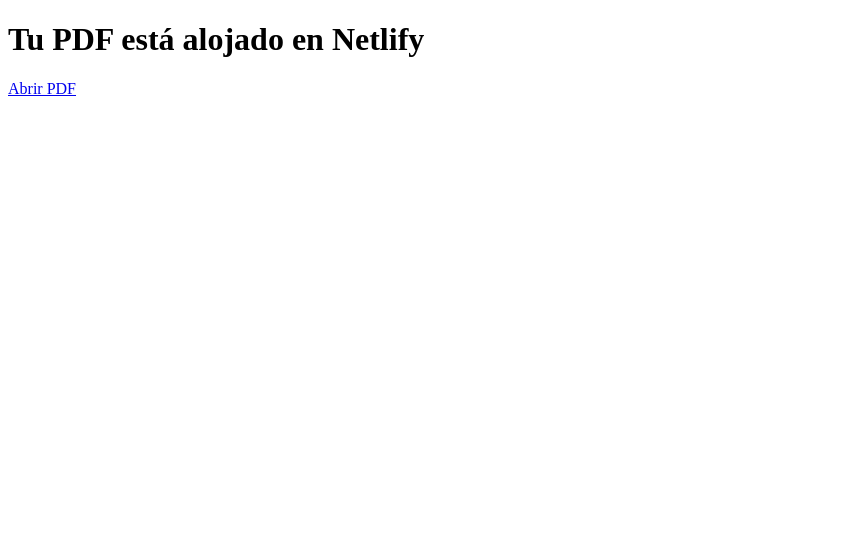
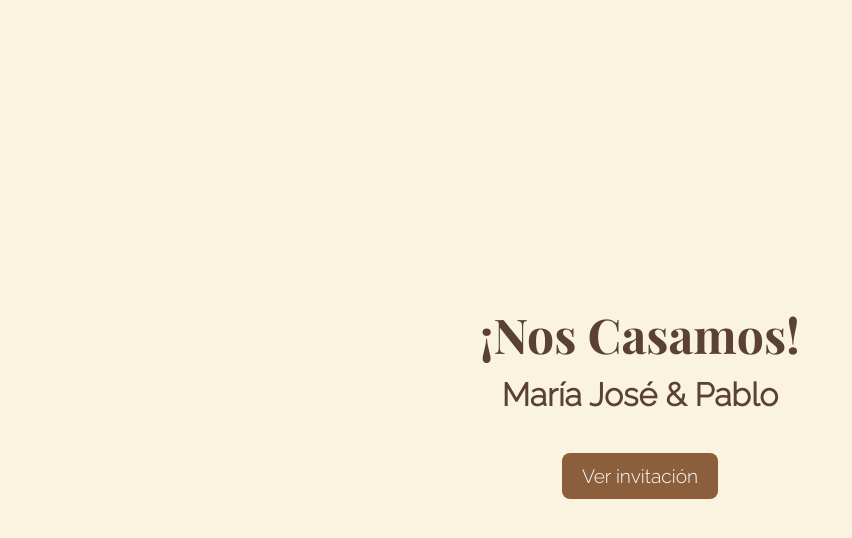
Before and after one commit to vcrolack/pablo-invite, a plain HTML site: page public/index.html in a window 1280 px wide. Shown: the whole page, without its empty margins (0-852 px from the left). Drawn offline with nearby package versions, Linux system fonts and the light colour scheme.

Commit message:
feat: add landing to redirect

```diff
--- a/public/index.html
+++ b/public/index.html
@@ -3,10 +3,70 @@
   <head>
     <meta charset="UTF-8" />
     <meta name="viewport" content="width=device-width, initial-scale=1.0" />
-    <title>PDF alojado en Netlify</title>
+    <title>Nos Casamos - María José & Pablo</title>
+    <style>
+      /* Fuentes elegantes */
+      @import url("https://fonts.googleapis.com/css2?family=Playfair+Display:wght@700&family=Raleway:wght@300&display=swap");
+
+      /* Estilos generales */
+      * {
+        margin: 0;
+        padding: 0;
+        box-sizing: border-box;
+      }
+
+      body {
+        background: #faf3e0; /* Fondo cálido */
+        color: #5a4035; /* Tono elegante */
+        font-family: "Raleway", sans-serif;
+        display: flex;
+        justify-content: center;
+        align-items: center;
+        height: 100vh;
+        text-align: center;
+      }
+
+      .container {
+        max-width: 600px;
+        padding: 20px;
+      }
+
+      h1 {
+        font-family: "Playfair Display", serif;
+        font-size: 3rem;
+        margin-bottom: 10px;
+      }
+
+      .names {
+        font-size: 2rem;
+        font-weight: bold;
+        margin-bottom: 20px;
+      }
+
+      .cta-button {
+        background: #8b5e3c;
+        color: white;
+        padding: 12px 20px;
+        text-decoration: none;
+        font-size: 1.2rem;
+        border-radius: 8px;
+        display: inline-block;
+        margin-top: 20px;
+        transition: background 0.3s;
+      }
+
+      .cta-button:hover {
+        background: #6d4830;
+      }
+    </style>
   </head>
   <body>
-    <h1>Tu PDF está alojado en Netlify</h1>
-    <a href="/te-invitamos-a-nuestra-boda.pdf">Abrir PDF</a>
+    <div class="container">
+      <h1>¡Nos Casamos!</h1>
+      <p class="names">María José & Pablo</p>
+      <a href="/te-invitamos-a-nuestra-boda.pdf" class="cta-button">
+        Ver invitación
+      </a>
+    </div>
   </body>
 </html>
```
